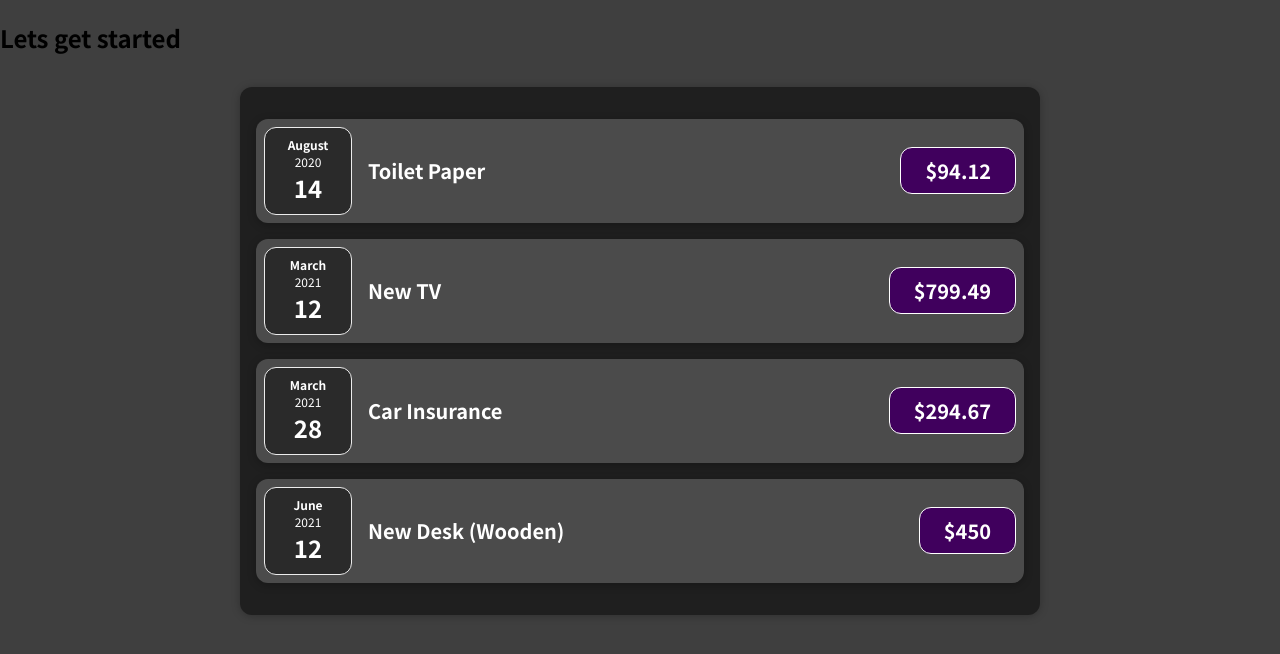
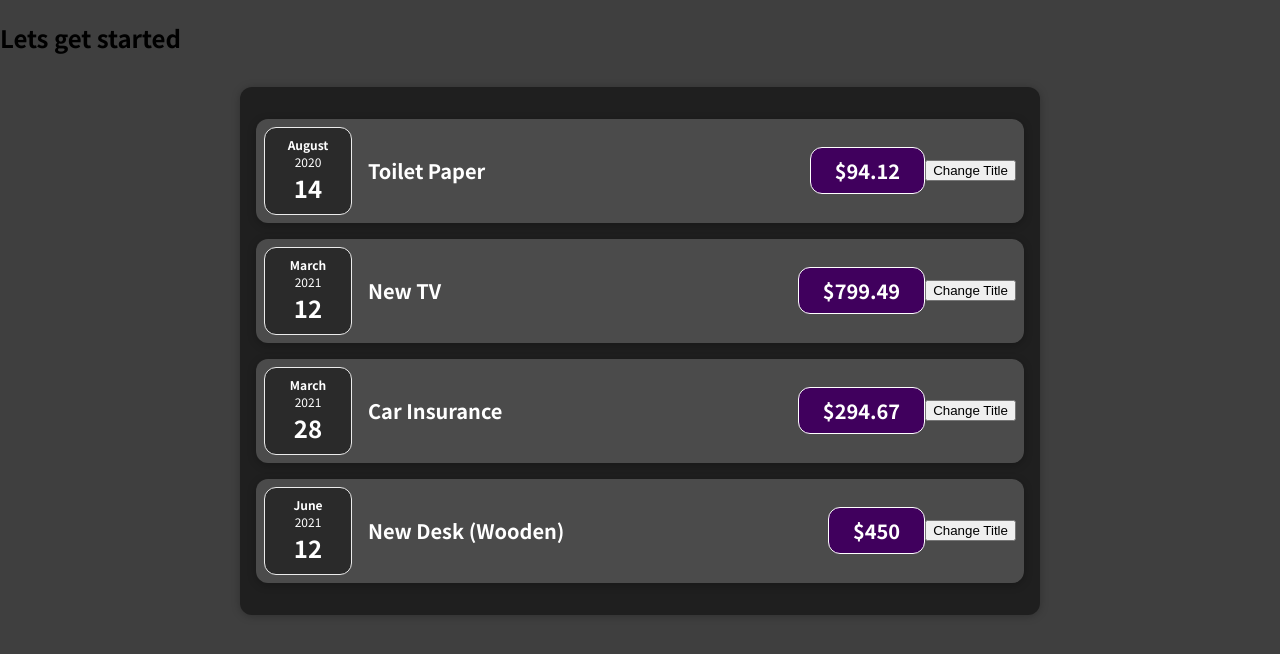
Before and after one commit to KovacFilip/ReactCourse, a React (Create React App) app in the folder my-app/: page / in a window 1280 px wide. Shown: the top 654 px of the page. Built offline with nearby package versions, Linux system fonts and the light colour scheme.

Commit message:
Refactoring all

```diff
--- a/my-app/src/App.js
+++ b/my-app/src/App.js
@@ -1,4 +1,4 @@
-import ExpenseList from './components/ExpenseList';
+import ExpenseList from './components/expenses/ExpenseList';
 
 function App() {
     const expenses = [
@@ -8,7 +8,12 @@ function App() {
             amount: 94.12,
             date: new Date(2020, 7, 14),
         },
-    { id: 'e2', title: 'New TV', amount: 799.49, date: new Date(2021, 2, 12) },
+        {
+            id: 'e2',
+            title: 'New TV',
+            amount: 799.49,
+            date: new Date(2021, 2, 12),
+        },
         {
             id: 'e3',
             title: 'Car Insurance',
--- a/my-app/src/components/ExpenseDate.js
+++ /dev/null
@@ -1,18 +0,0 @@
-import React from 'react';
-import './ExpenseDate.css';
-
-function ExpenseDate({ date }) {
-  const month = date.toLocaleDateString('en-US', { month: 'long' });
-  const year = date.getFullYear();
-  const day = date.toLocaleDateString('en-US', { day: '2-digit' });
-
-  return (
-    <div className="expense-date">
-      <div className="expense-date__month">{month}</div>
-      <div className="expense-date__year">{year}</div>
-      <div className="expense-date__day">{day}</div>
-    </div>
-  );
-}
-
-export default ExpenseDate;
--- a/my-app/src/components/ExpenseItem.js
+++ /dev/null
@@ -1,17 +0,0 @@
-import Card from './Card';
-import ExpenseDate from './ExpenseDate';
-import './ExpenseItem.css';
-
-const ExpenseItem = ({ date, title, amount }) => {
-  return (
-    <Card className="expense-item">
-      <ExpenseDate date={date} />
-      <div className="expense-item__description">
-        <h2>{title}</h2>
-        <div className="expense-item__price">${amount}</div>
-      </div>
-    </Card>
-  );
-};
-
-export default ExpenseItem;
--- a/my-app/src/components/ExpenseList.js
+++ /dev/null
@@ -1,20 +0,0 @@
-import React from 'react';
-import Card from './Card';
-import ExpenseItem from './ExpenseItem';
-import './ExpenseList.css';
-
-function ExpenseList({ expenses }) {
-  const list = expenses.map((expense, i) => {
-    return (
-      <ExpenseItem
-        date={expense.date}
-        title={expense.title}
-        amount={expense.amount}
-      />
-    );
-  });
-
-  return <Card className="expenses">{list}</Card>;
-}
-
-export default ExpenseList;
--- /dev/null
+++ b/my-app/src/components/expenses/ExpenseDate.js
@@ -0,0 +1,18 @@
+import React from 'react';
+import './ExpenseDate.css';
+
+function ExpenseDate({ date }) {
+    const month = date.toLocaleDateString('en-US', { month: 'long' });
+    const year = date.getFullYear();
+    const day = date.toLocaleDateString('en-US', { day: '2-digit' });
+
+    return (
+        <div className="expense-date">
+            <div className="expense-date__month">{month}</div>
+            <div className="expense-date__year">{year}</div>
+            <div className="expense-date__day">{day}</div>
+        </div>
+    );
+}
+
+export default ExpenseDate;
--- /dev/null
+++ b/my-app/src/components/expenses/ExpenseItem.js
@@ -0,0 +1,22 @@
+import Card from '../UI/Card';
+import ExpenseDate from './ExpenseDate';
+import './ExpenseItem.css';
+
+const ExpenseItem = ({ date, title, amount }) => {
+    const clickHandler = () => {
+        console.log('clicked');
+    };
+
+    return (
+        <Card className="expense-item">
+            <ExpenseDate date={date} />
+            <div className="expense-item__description">
+                <h2>{title}</h2>
+                <div className="expense-item__price">${amount}</div>
+            </div>
+            <button onClick={clickHandler}>Change Title</button>
+        </Card>
+    );
+};
+
+export default ExpenseItem;
--- /dev/null
+++ b/my-app/src/components/expenses/ExpenseList.js
@@ -0,0 +1,20 @@
+import React from 'react';
+import Card from '../UI/Card';
+import ExpenseItem from './ExpenseItem';
+import './ExpenseList.css';
+
+function ExpenseList({ expenses }) {
+    const list = expenses.map((expense, i) => {
+        return (
+            <ExpenseItem
+                date={expense.date}
+                title={expense.title}
+                amount={expense.amount}
+            />
+        );
+    });
+
+    return <Card className="expenses">{list}</Card>;
+}
+
+export default ExpenseList;
```
Also changed, not shown: my-app/src/components/UI/Card.css (renamed from my-app/src/components/Card.css), my-app/src/components/UI/Card.js (renamed from my-app/src/components/Card.js), my-app/src/components/expenses/ExpenseDate.css (renamed from my-app/src/components/ExpenseDate.css), my-app/src/components/expenses/ExpenseItem.css (renamed from my-app/src/components/ExpenseItem.css), my-app/src/components/expenses/ExpenseList.css (renamed from my-app/src/components/ExpenseList.css). Lines whose indentation alone changed are shown as unchanged.
